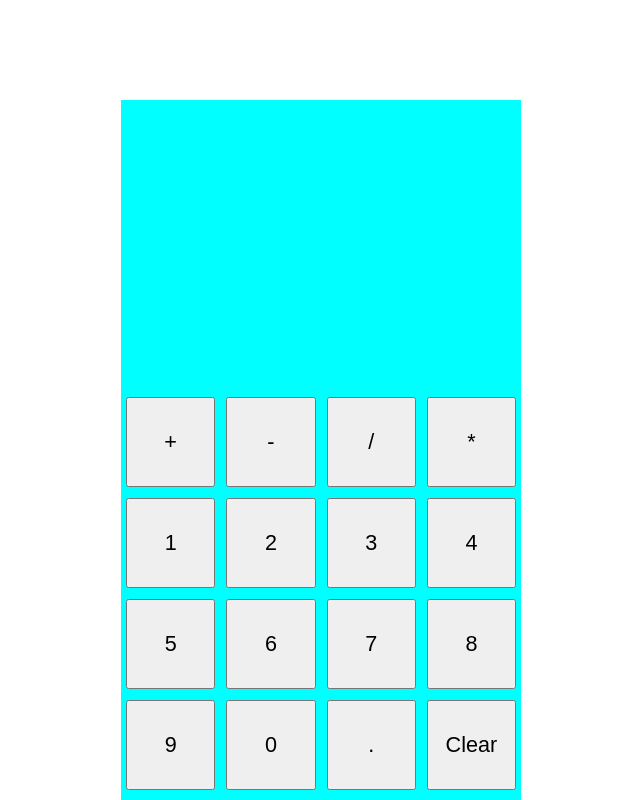
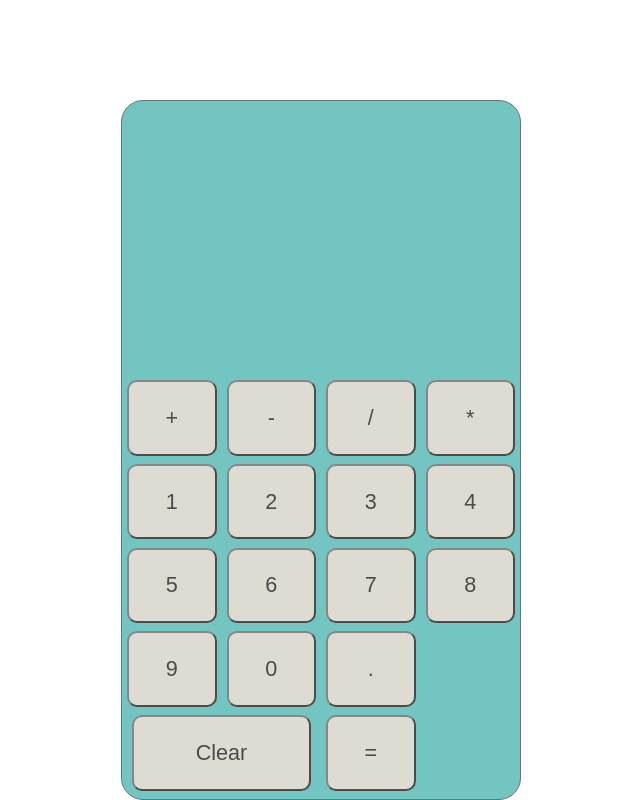
Before and after one commit to KaiserItachi/CalculatorApp, a React (Create React App) app: page / in a window 1280 px wide. Shown: the whole page, without its empty margins (319-959 px from the left). Built offline with nearby package versions, Linux system fonts and the light colour scheme.

Commit message:
almost done calculator

```diff
--- a/src/App.css
+++ b/src/App.css
@@ -1,24 +1,24 @@
 * {
 	margin: 0;
 	padding: 0;
-	box-sizing: border-box;
+  box-sizing: border-box;
 }
 
 .App {
   text-align: center;
-  background-color: aqua;
+  background-color: #38ada9;
+  opacity: 0.7;
   height: 700px;
   width: 400px;
   margin: 100px auto 0px auto;
-  display: grid;
-  grid-template-columns: 1fr;
-  grid-gap: 1em;
+  border-radius: 22px;
+  border: 1px solid #2C3A47;
 }
 
 .buttons {
   display: grid;
   grid-template-columns: 1fr 1fr 1fr 1fr;
-  grid-gap: 1px;
+  height: 60%;
 }
 
 .btn {
@@ -27,4 +27,21 @@
   margin-left: 5px;
   margin-right: 5px;
   font-size: 135%;
+  border-radius: 10px;
+  background-color: #d1ccc0;
 }
+
+.clear {
+  grid-column: 1 / 3;
+}
+
+
+.display {
+  display: grid;
+  grid-template-columns: 1fr;
+  grid-gap: 1px;
+  text-align: right;
+  padding: 30px;
+  font-size: 500%;
+  height: 40%;
+}
--- a/src/App.js
+++ b/src/App.js
@@ -15,6 +15,7 @@ class App extends Component {
       result: 0,
       isFinalResult: false,
       computeText:'',
+      isCalculating: false,
     };
   }
 
@@ -41,7 +42,8 @@ class App extends Component {
       number: '',
       operation: '',
       computeText:'',
-      isFinalResult: true
+      isFinalResult: true,
+      isCalculating: false,
     })
   }
 
@@ -58,6 +60,20 @@ class App extends Component {
     }))
   }
 
+  setInitialCalState = (op, num) => {
+    let isCalculating = false;
+    if(this.state.number !== ''){
+      isCalculating = true;
+    }
+    this.setState(prevState => ({
+      result: num,
+      number: '',
+      computeText: `${prevState.computeText} ${op}`,
+      operation: `${op}`,
+      isCalculating:{isCalculating},
+    }));
+  }
+
   updateOperation = op => {
     const num = Number(this.state.number);
     switch(op){
@@ -66,32 +82,51 @@ class App extends Component {
           result: prevState.result + num,
           number: '',
           computeText: `${prevState.computeText} +`,
-          operation: '+'
+          operation: '+',
+          isCalculating:true,
         }));
         break;
       case '-':
+        if(this.state.isCalculating){
           this.setState(prevState => ({
             result: prevState.result - num,
             number: '',
             computeText: `${prevState.computeText} -`,
-          operation: '-'
+            operation: '-',
+            isCalculating:true,
           }));
+        }
+        else{
+          this.setInitialCalState('-', num);
+        }
         break;
       case '*':
+        if(this.state.isCalculating){
           this.setState(prevState => ({
             result: prevState.result * num,
             number: '',
             computeText: `${prevState.computeText} *`,
-          operation: '*'
+            operation: '*',
+            isCalculating:true,
           }));
+        }
+        else{
+          this.setInitialCalState('*', num);
+        }
         break;
       case '/':
+        if(this.state.isCalculating){
           this.setState(prevState => ({
             result: prevState.result / num,
             number: '',
             computeText: `${prevState.computeText} /`,
-          operation: '/'
+            operation: '/',
+            isCalculating:true,
           }));
+        }
+        else {
+          this.setInitialCalState('/', num);
+        }
         break;
       default:
         return;
@@ -105,7 +140,8 @@ class App extends Component {
       result: 0,
       isFinalResult: false,
       computeText:'',
-      operation:''
+      operation:'',
+      isCalculating:false,
     })
   }
 
@@ -119,15 +155,23 @@ class App extends Component {
 
   render() {
     return (
-      <div className="App" onKeyPress={this.handleKeyPress}>
-        <div>
-          <label className="number">{this.state.number}</label>
-          <label className="text">{this.state.computeText}</label>
+    <div className="main">
+      <div className="App">
+        <div className="display">
+          <div><label className="lbl">{this.state.computeText}</label></div>
+          { !this.state.isFinalResult &&
+            <div><label className="lbl">{this.state.number}</label></div>
+          }
+          {this.state.isFinalResult &&
+            <div><label className="lbl">{this.state.result}</label></div>
+          }
         </div>
         <div className="buttons">
           {Functions.map(fun => (<div><button className="btn" value={fun} onClick={this.onFunClick}>{fun}</button></div>))}
           {Numbers.map(num => (<div><button className="btn" value={num} onClick={this.onNumClick}>{num}</button></div>))}
-          <div><button className="btn" onClick={this.clearAll}>Clear</button></div>
+          <div className="clear"><button className="btn" onClick={this.clearAll}>Clear</button></div>
+          <div className="result"><button className="btn" onClick={this.updateResult}>=</button></div>
+        </div>
       </div>
     </div>
     );
```
Lines whose indentation alone changed are shown as unchanged.
